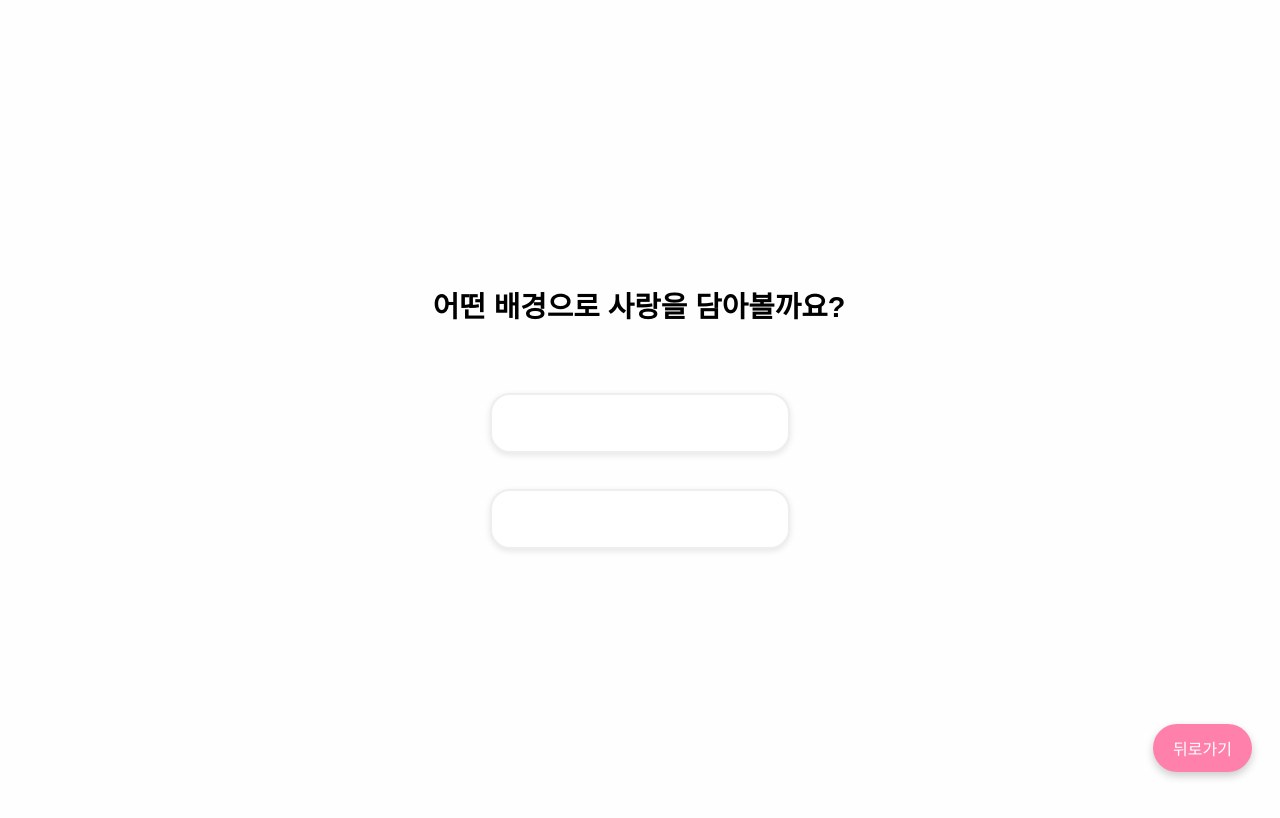
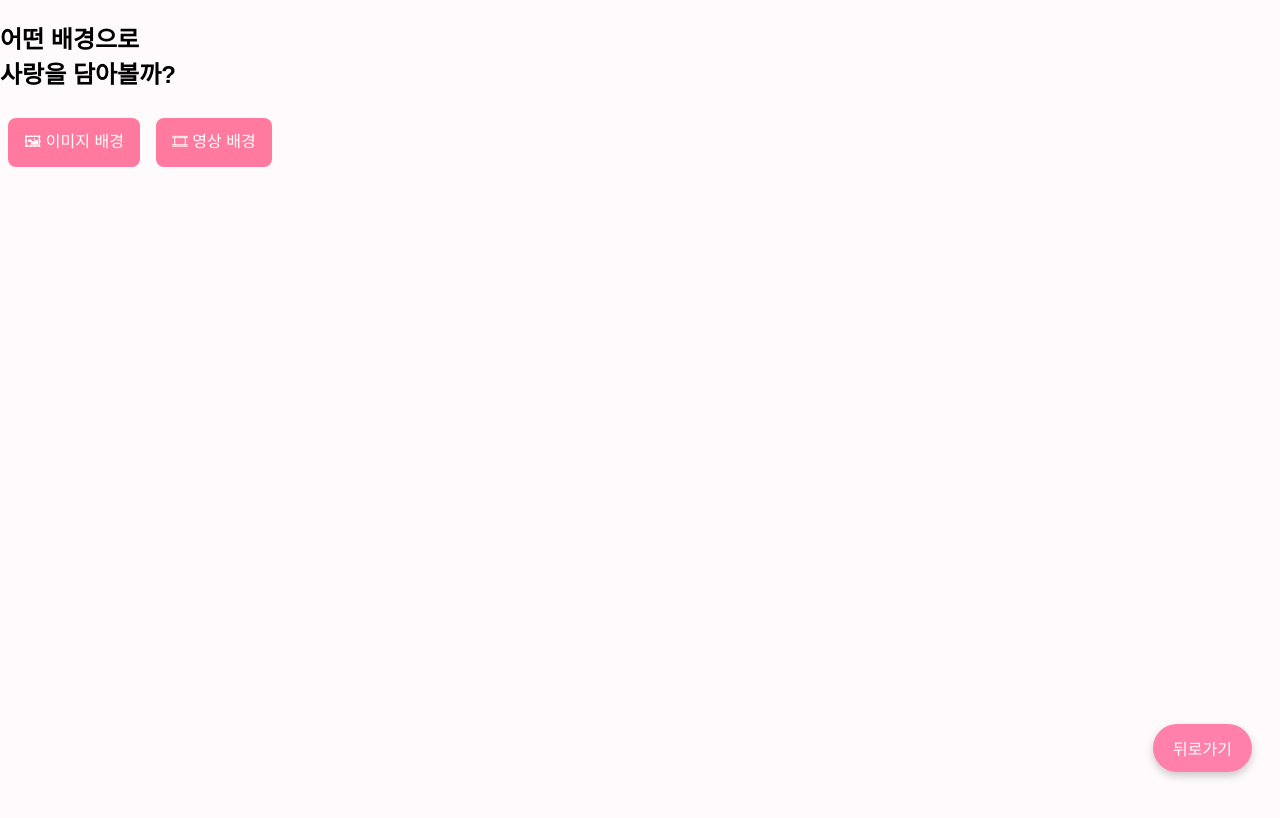
Before and after one commit to xeon-243859/ppongtok-app, a React (Vite) app: page /love/style in a window 1280 px wide. Shown: the top 818 px of the page. Built offline with nearby package versions, Linux system fonts and the light colour scheme.

Commit message:
🎨 스타일 페이지 UI 개선 및 버튼 텍스트 추가

```diff
--- a/src/pages/StyleSelectPage.jsx
+++ b/src/pages/StyleSelectPage.jsx
@@ -1,39 +1,33 @@
-import React from 'react';
-import { useNavigate } from 'react-router-dom';
+// src/pages/StyleSelectPage.jsx
+import React from "react";
+import { useNavigate } from "react-router-dom";
 import "./StyleSelectPage.css";
-import { FaImage, FaVideo } from 'react-icons/fa';
 
 const StyleSelectPage = () => {
   const navigate = useNavigate();
 
-  const handleImageSelect = () => {
-    navigate('/love/background-image');
+  const goToImageSelect = () => {
+    navigate("/select/image");
   };
 
-  const handleVideoSelect = () => {
-    navigate('/love/background-video');
+  const goToVideoSelect = () => {
+    navigate("/select/video");
   };
 
-  const handleGoBack = () => {
+  const goBack = () => {
     navigate(-1);
   };
 
   return (
-    <div className="page-container">
-      <div className="question">어떤 배경으로 사랑을 담아볼까요?</div>
-
-      <div className="selection-buttons">
-        <button className="selection-button" onClick={handleImageSelect}>
-          <FaImage size={24} />
-          <span className="button-label">이미지 배경</span>
-        </button>
-        <button className="selection-button" onClick={handleVideoSelect}>
-          <FaVideo size={24} />
-          <span className="button-label">영상 배경</span>
-        </button>
+    <div className="style-select-container">
+      <h2 className="title-text">
+        어떤 배경으로<br />사랑을 담아볼까?
+      </h2>
+      <div className="select-buttons">
+        <button onClick={goToImageSelect}>🖼 이미지 배경</button>
+        <button onClick={goToVideoSelect}>🎞 영상 배경</button>
       </div>
-
-      <button className="back-button" onClick={handleGoBack}>뒤로가기</button>
+      <button className="back-button" onClick={goBack}>뒤로가기</button>
     </div>
   );
 };
--- a/src/styles/StyleSelectPage.css
+++ b/src/styles/StyleSelectPage.css
@@ -5,15 +5,23 @@
     justify-content: center;
     min-height: 100vh;
     padding: 20px;
-    background-color: #fff;
+    background-color: #ffffff;
+  }
+
+  .title-text {
+    font-size: 24px;
+    font-weight: bold;
+    text-align: center;
+    line-height: 1.5;
+    margin-bottom: 40px;
   }
 
   .select-buttons {
     display: flex;
+    flex-direction: column;
     gap: 20px;
-    margin-top: 30px;
-    flex-wrap: wrap;
-    justify-content: center;
+    width: 80%;
+    max-width: 300px;
   }
 
   .select-buttons button {
@@ -23,15 +31,24 @@
     border-radius: 12px;
     box-shadow: 0 4px 6px rgba(0,0,0,0.1);
     cursor: pointer;
-    transition: transform 0.2s ease, background-color 0.2s ease;
+    transition: all 0.2s ease;
+    background-color: #f8f8f8;
+    color: #333;
   }
 
   .select-buttons button:hover {
     transform: scale(1.05);
-    background-color: #f0f0f0;
+    background-color: #eee;
   }
 
   .back-button {
-    margin-top: 40px;
-    background-color: #ffefef;
+    margin-top: 50px;
+    padding: 10px 20px;
+    background-color: #ff9db5;
+    color: white;
+    border: none;
+    border-radius: 999px;
+    font-size: 14px;
+    cursor: pointer;
+    box-shadow: 0 2px 4px rgba(0,0,0,0.2);
   }
```
